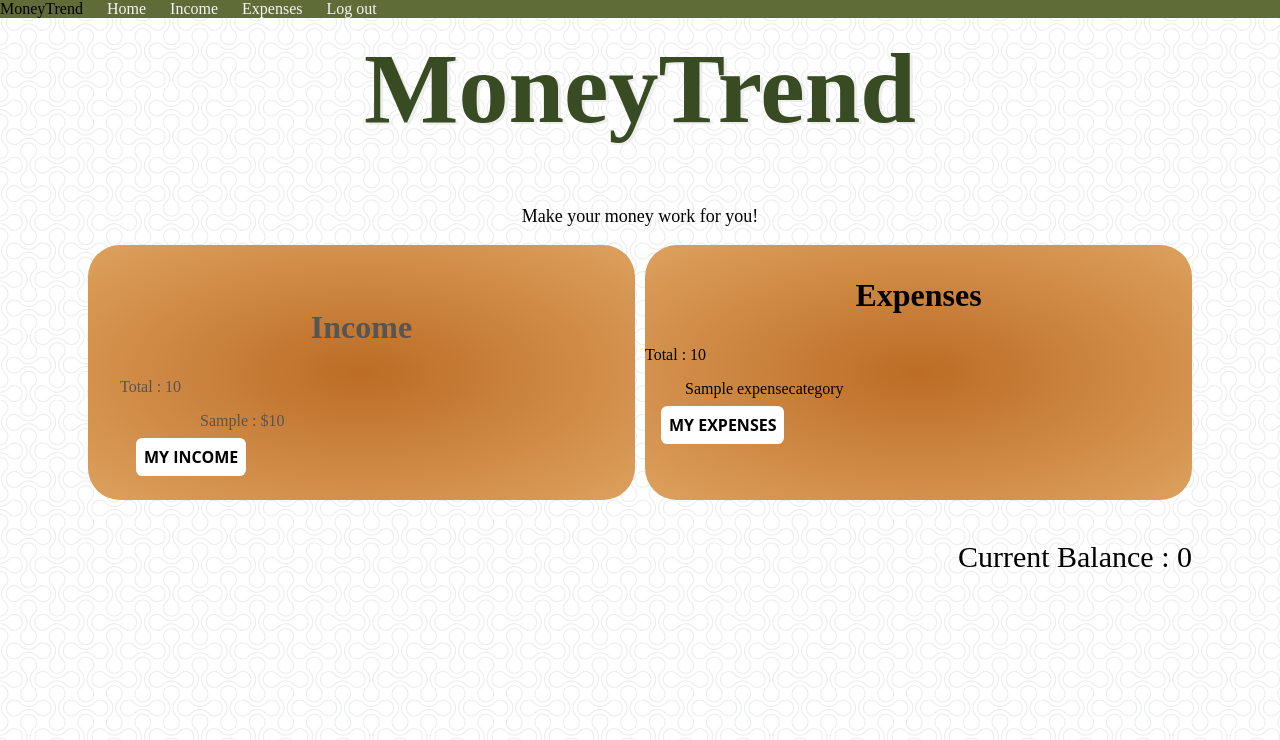
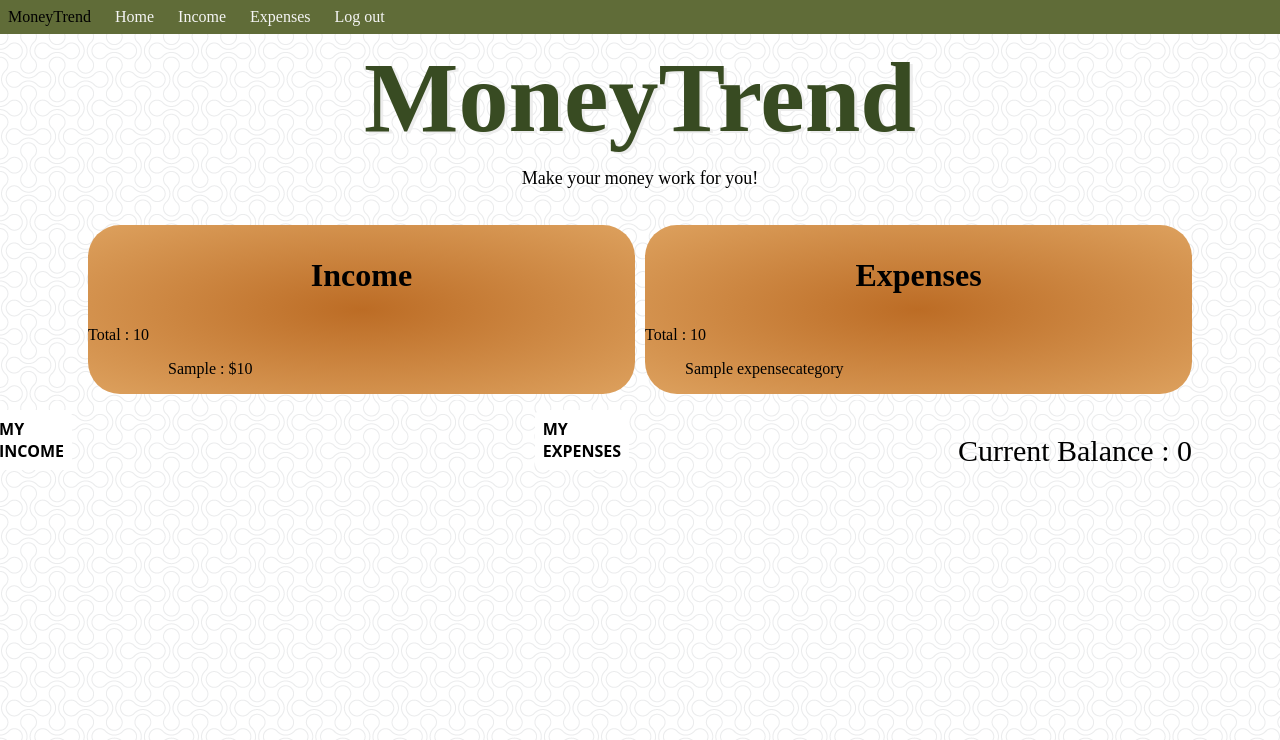
Before and after one commit to EvanMohammed/MoneyTrend, a Node server app: page /home in a window 1280 px wide. Shown: the top 740 px of the page. Run offline with Node 20, Linux system fonts and the light colour scheme; a user stored in the database is signed in; tables that the repository leaves empty hold one stand-in row (values such as "Sample post"); some libraries are stand-ins or nearby versions.

Commit message:
styling home page

```diff
--- a/public/css/style.css
+++ b/public/css/style.css
@@ -26,11 +26,11 @@ button {
 
 h1 {
   text-align: center;
-  margin-top: 1%;
   font-family: 'Cinzel', serif;
   font-weight: 800;
   color: #384b22;
   text-decoration: none;
+  margin: 0.2em;
   font-size: 100px;
   font-weight: 800;
   letter-spacing: 0px;
@@ -56,7 +56,30 @@ h3 {
 
 .sub-header {
   text-align: center;
-  font-size: large; }
+  font-size: large;
+  padding-bottom: 2em;
+}
+
+.navbar {
+  background-color: #606c38;
+  position: absolute;
+  padding: 0.5em;
+  top: 0%;
+  max-width: 100%;
+  left: 0%;
+  right: 0%; }
+
+.navbar-brand {
+  color: black;
+  padding-right: 20px; }
+
+.nav-link {
+  color: whitesmoke;
+  padding-right: 20px; }
+
+.nav-link :disabled {
+  color: whitesmoke;
+  padding-right: 20px; }
 
 .wrapper {
   display: grid;
@@ -68,50 +91,24 @@ h3 {
   grid-column: 1 / 2;
   grid-row: 1/2;
   background: -webkit-radial-gradient(#bc6c25, #dda15e);
-  border-radius: 2em; }
+  border-radius: 2em;
+}
 
 .two {
   grid-column: 2 / 2;
   grid-row: 1/2;
   background: -webkit-radial-gradient(#bc6c25, #dda15e);
-  border-radius: 2em;
-  border-color: #555555; }
+  border-radius: 2em; }
 
-/* .card {
-  row-gap: 5em;
-  outline-style: double;
-  outline-color: black;
-  background-color: #b1dab1; } */
+  .card-footer {
+    position: absolute;
+   }
 
 .three {
   grid-column: 2/2;
   grid-row: 2/2; }
 
-.navbar {
-  background-color: #606c38;
-  position: absolute;
-  top: 0%;
-  max-width: 100%;
-  left: 0%;
-  right: 0%;
-  }
-
-.navbar-brand {
- color: black;
- padding-right: 20px;
-}
-
-.nav-link {
- color: whitesmoke;
- padding-right: 20px;
-}
-
-.nav-link :disabled {
-  color: whitesmoke;
-  padding-right: 20px;
-}
-
-#beginnerForm, #income {
+#beginnerForm {
   outline-color: black;
   background: -webkit-radial-gradient(#bc6c25, #dda15e);
   border-radius: 2em;
@@ -138,7 +135,10 @@ img {
   font-family: 'Open Sans';
   font-weight: 700;
   margin: 1em;
-  border-radius: 0.4em; }
+  border-radius: 0.4em;
+  position: absolute;
+  right: 0px;
+}
 
 /* accordion dropdown styling*/
 ul {
--- a/scss/style.scss
+++ b/scss/style.scss
@@ -1,17 +1,14 @@
 body {
   padding: 20px 80px;
   background: #eee url(../images/double-bubble-outline.png);
-  font-family: 'Cinzel', serif;
-}
+  font-family: 'Cinzel', serif; }
 
 li {
   padding: 5px;
-    margin: 5px;
-  }
+  margin: 5px; }
 
 .label {
-    font-weight: bold;
-  }
+  font-weight: bold; }
 
 button {
   margin-top: 1%;
@@ -19,85 +16,76 @@ button {
   display: block;
   background: #FFF;
   padding: 2px 10px;
-    color: rgb(40, 54, 24);
+  color: #283618;
   font-size: 25px;
   text-align: center;
   text-decoration: none;
   position: relative;
-    outline:none;
-    z-index: 1;
+  outline: none;
+  z-index: 1; }
 
-  }
 h1 {
   text-align: center;
-    margin-top: 1%;
   font-family: 'Cinzel', serif;
   font-weight: 800;
-    color: rgb(56, 75, 34);
+  color: #384b22;
   text-decoration: none;
+  margin: 0.2em;
   font-size: 100px;
   font-weight: 800;
   letter-spacing: 0px;
   line-height: 1;
   text-shadow: #EDEDED 3px 2px 0;
-    position: relative;
-  }
+  position: relative; }
 
 h2 {
   text-align: center;
   margin-top: 1%;
-    color: rgb(96, 108, 56);
+  color: #606c38;
   text-decoration: none;
   font-size: 50px;
   font-weight: 800;
   letter-spacing: 0px;
   line-height: 1;
   text-shadow: #EDEDED 3px 2px 0;
-    position: relative;
-  }
-
+  position: relative; }
 
 h3 {
   text-align: center;
-    font-size: 2em;
-  }
+  font-size: 2em; }
 
 .sub-header {
   text-align: center;
   font-size: large;
+  padding-bottom: 2em;
 }
 
 .navbar {
   background-color: #606c38;
   position: absolute;
+  padding: 0.5em;
   top: 0%;
   max-width: 100%;
   left: 0%;
-  right: 0%;
-}
-
+  right: 0%; }
 
 .navbar-brand {
   color: black;
-  padding-right: 20px;
- }
+  padding-right: 20px; }
 
 .nav-link {
   color: whitesmoke;
-  padding-right: 20px;
- }
+  padding-right: 20px; }
 
 .nav-link :disabled {
   color: whitesmoke;
-   padding-right: 20px;
- }
+  padding-right: 20px; }
 
 .wrapper {
   display: grid;
   grid-template-columns: 1fr 1fr;
   grid-gap: 10px;
-  grid-auto-rows: minmax(100px, auto);
-}
+  grid-auto-rows: minmax(100px, auto); }
 
 .one {
   grid-column: 1 / 2;
@@ -108,30 +96,48 @@ h3 {
 
 .two {
   grid-column: 2 / 2;
-  grid-row: 1/2 ;
+  grid-row: 1/2;
   background: -webkit-radial-gradient(#bc6c25, #dda15e);
-  border-radius: 2em;
-  border-color: #555555;
-}
+  border-radius: 2em; }
 
-.card {
-  row-gap: 5em;
-  outline-style: double;
-  outline-color: black;
-  background-color: rgb(177, 218, 177)
+.card-footer {
+  position: absolute;
  }
 
 .three {
   grid-column: 2/2;
-  grid-row: 2/2;
-}
+  grid-row: 2/2; }
 
-#beginnerForm, #income {
+#beginnerForm {
   outline-color: black;
   background: -webkit-radial-gradient(#bc6c25, #dda15e);
   border-radius: 2em;
   padding: 2em;
-  color: #555555;
+  color: #555555; }
+
+#balance {
+  text-align: end;
+  font-size: 30px; }
+
+img {
+  margin-top: 1%;
+  border-image-slice: bevel;
+  border-radius: 30px 0 30px 0;
+  margin-left: 40%; }
+
+/* style the a tags that navigate pages */
+.pageNavigation {
+  color: black;
+  text-decoration: none;
+  text-transform: uppercase;
+  background: white;
+  padding: 0.5em;
+  font-family: 'Open Sans';
+  font-weight: 700;
+  margin: 1em;
+  border-radius: 0.4em;
+  position: absolute;
+  right: 0px;
 }
 
 #balance {
--- a/views/layouts/main.handlebars
+++ b/views/layouts/main.handlebars
@@ -21,7 +21,7 @@
   </nav>
   <div class="container">
     <h1 class="animate__animated animate__backInLeft">MoneyTrend</h1>
-    <p class="sub-header">Make your money work for you!</p>
+    <div class="sub-header">Make your money work for you!</div>
   </div>
 
   <body>
```
Lines whose indentation alone changed are shown as unchanged.
